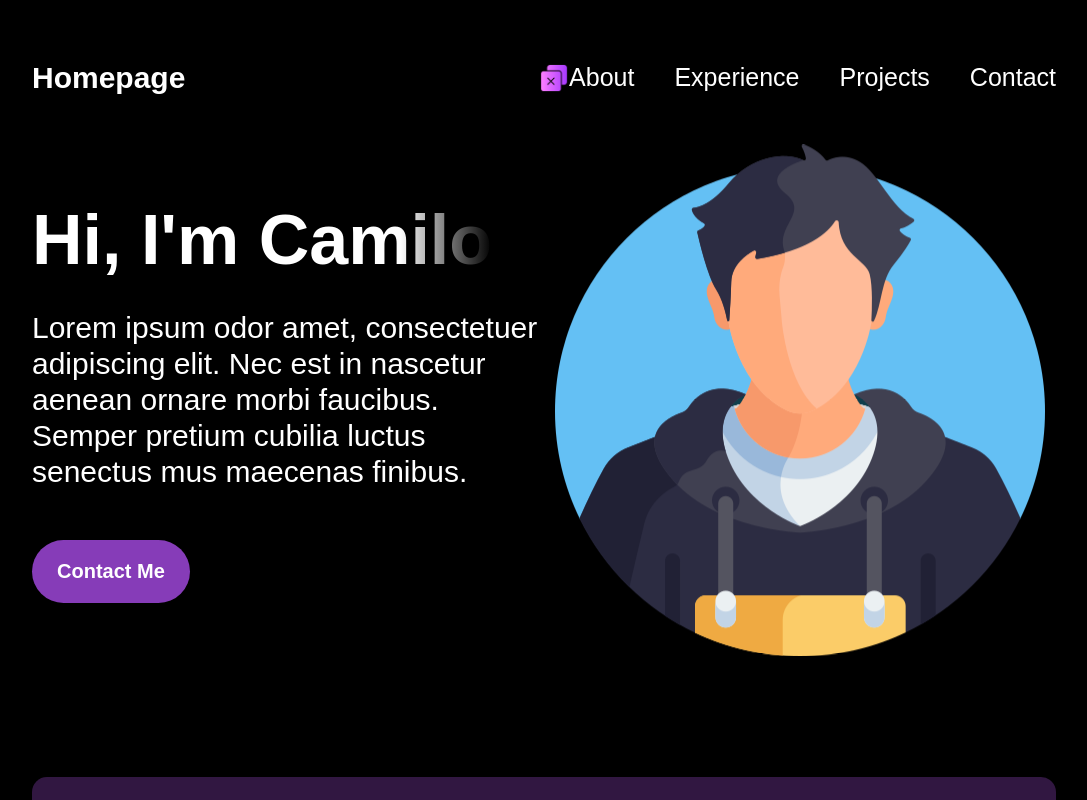
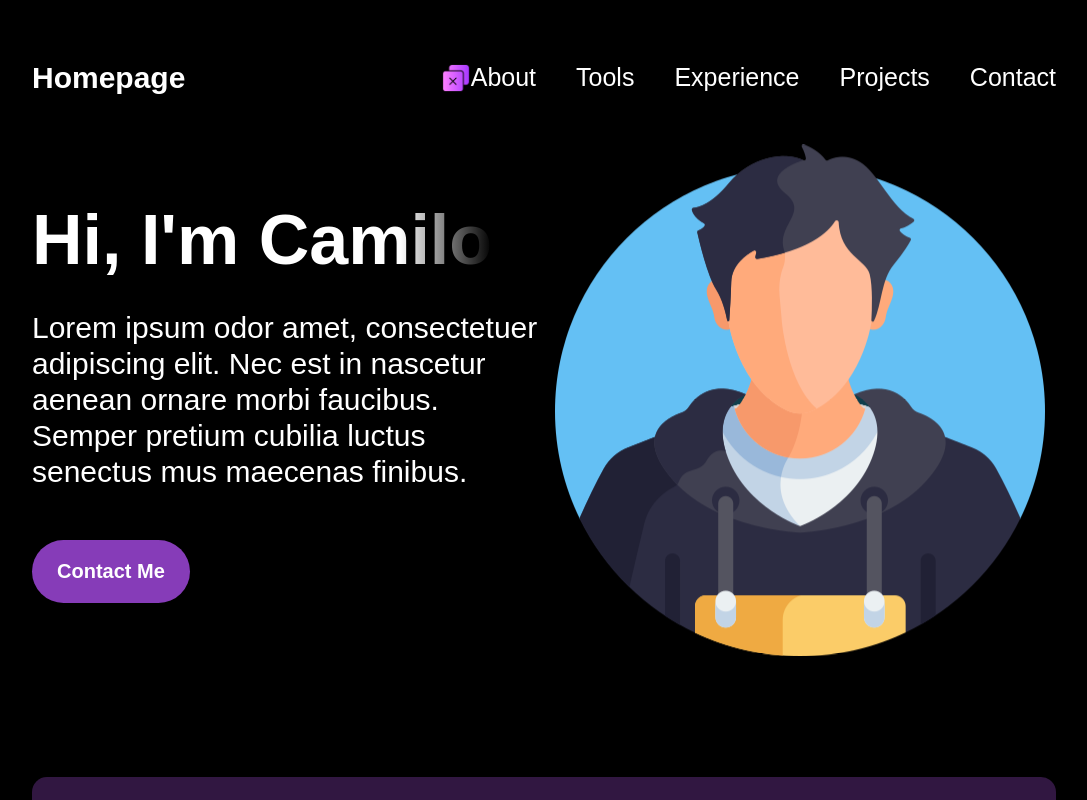
Before and after one commit to juancmorenoh/portfolio, a React (Vite) app: page / in a window 1280 px wide. Shown: the top 800 px of the page, without its empty margins (96-1183 px from the left). Built offline with nearby package versions, Linux system fonts and the light colour scheme.

Commit message:
Add tool section in navbar

```diff
--- a/src/components/Navbar/Navbar.jsx
+++ b/src/components/Navbar/Navbar.jsx
@@ -19,6 +19,7 @@ function Navbar(){
         <ul className={`${styles.menuItems} ${menuOpen && styles.menuOpen}`}
         onClick={()=> setMenuOpen(false)}>
           <li><a href="#about">About</a></li>
+          <li><a href="#tools">Tools</a></li>
           <li><a href="#experience">Experience</a></li>
           <li><a href="#projects">Projects</a></li>
           <li><a href="#contact">Contact</a></li>
```
